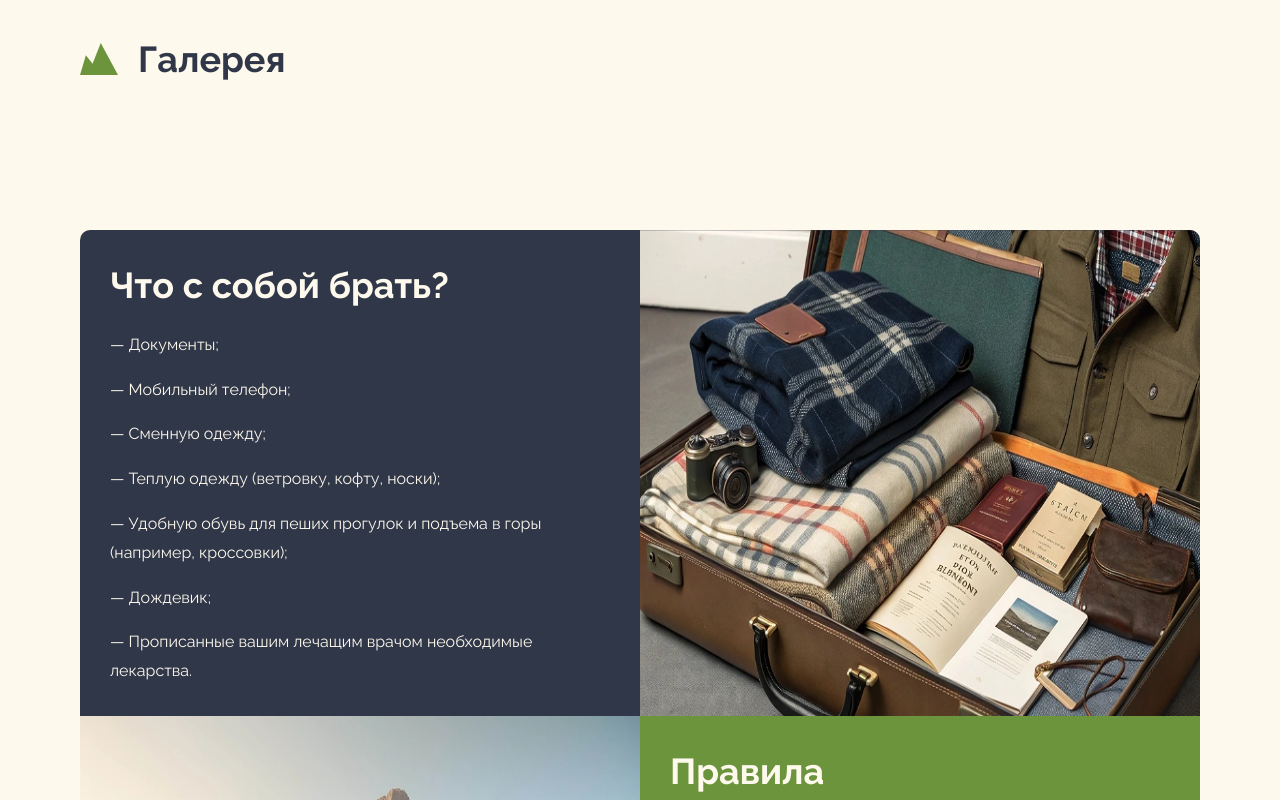
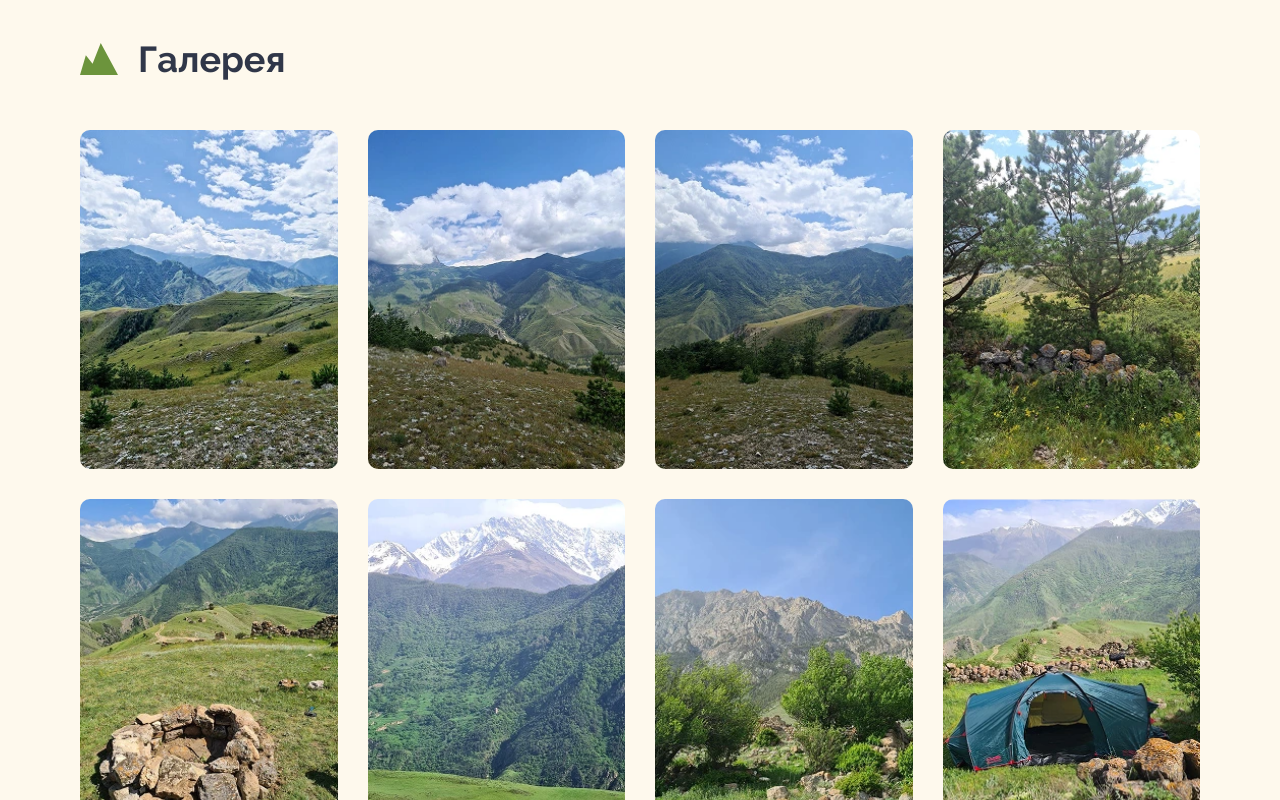
Before and after one commit to AmletixQ/camping-kshurta-frontend, a Next.js app: page / in a window 1280 px wide. Shown: the part 4940-5740 px from the top of the page. Built offline with nearby package versions, Linux system fonts and the light colour scheme.

Commit message:
Fix gallery section

```diff
--- a/sections/Gallery/Gallery.tsx
+++ b/sections/Gallery/Gallery.tsx
@@ -4,17 +4,16 @@ import SectionTitle from "../../components/SectionTitle/SectionTitle";
 import styles from "./Gallery.module.scss";
 
 const Gallery = () => {
+  const images = Array(18)
+    .fill(0)
+    .map((_, i) => `/images/gallery/image-${i + 1}.webp`);
+
   return (
     <Container id={"gallery"}>
       <SectionTitle>Галерея</SectionTitle>
       <div className={styles.gallery}>
-        {Array(18).map((image, index) => (
-          <img
-            loading="lazy"
-            key={index + 1}
-            src={`/images/gallery/image-${index + 1}.webp`}
-            alt={`image-${index + 1}`}
-          />
+        {images.map((image, i) => (
+          <img loading="lazy" key={i + 1} src={image} alt={`image-${i + 1}`} />
         ))}
       </div>
     </Container>
```
